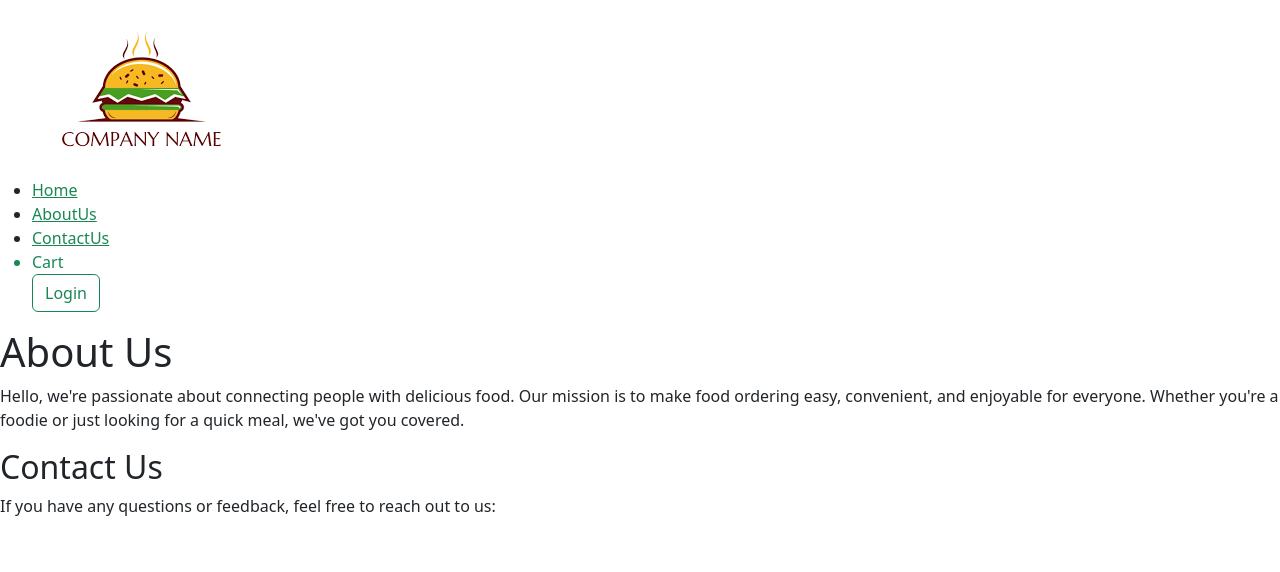
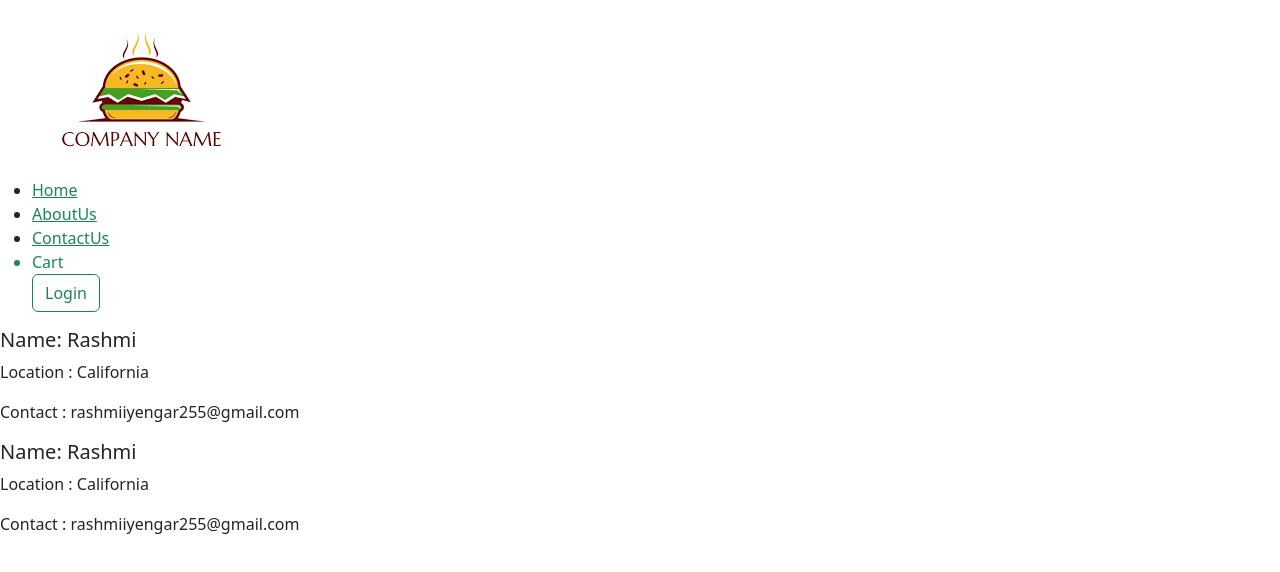
Before and after one commit to rashmiiyengar/React, a React app: page /about in a window 1280 px wide. Shown: the top 572 px of the page. Built offline with nearby package versions, Linux system fonts and the light colour scheme; the HTML template or start-up script is replaced by a standard one.

Commit message:
Added one User class based component

```diff
--- a/index.css
+++ b/index.css
@@ -87,3 +87,25 @@
 .app-theme{
   color: green;
 }
+
+.transparent-background {
+  background-color: rgba(122, 161, 124, 0.05); /* Use rgba to set a transparent background color */
+  padding: 20px;
+  border: 1px solid #ccc;
+}
+
+.transparent-background h1 {
+  font-size: 24px;
+  color: #333;
+}
+
+.transparent-background p {
+  font-size: 16px;
+  color: #555;
+}
+
+.user-card{
+  padding: 10px;
+  border:1px solid black;
+  margin:10px
+}
--- a/src/components/About.js
+++ b/src/components/About.js
@@ -1,26 +1,11 @@
-import picture from "../../RashmiR.jpg";
+import User from "./User";
+import UserClass from "./UserClass";
 
 const About = () => {
   return (
-    <div>
-      <div className="app-theme">
-        <div>
-          <h1>About Us</h1>
-          <p>
-            Hello, we're passionate about connecting people with delicious food.
-            Our mission is to make food ordering easy, convenient, and enjoyable
-            for everyone. Whether you're a foodie or just looking for a quick
-            meal, we've got you covered.
-          </p>
-        </div>
-
-        <div>
-          <h2>Contact Us</h2>
-          <p>
-            If you have any questions or feedback, feel free to reach out to us:
-          </p>
-        </div>
-      </div>
+    <div >
+      <User name={"Rashmi"}/>
+      <UserClass name={"Rashmi"}/>
     </div>
   );
 };
--- a/src/components/Body.js
+++ b/src/components/Body.js
@@ -73,7 +73,7 @@ const Body = () => {
           className="filter-btn btn btn-outline-success"
           onClick={() => {
             let filteredList = listOfRestaurants.filter(
-              (res) => res.info.avgRating > 4.1
+              (res) => res.info.avgRating > 4.2
             );
             setFilteredRestaurant(filteredList);
             console.log(filteredList);
--- /dev/null
+++ b/src/components/User.js
@@ -0,0 +1,13 @@
+const User =({name})=>{
+
+    return (
+        <div  className="transparent-background user-card">
+            <h5 >Name: {name} </h5>
+            <p >Location : California</p>
+            <p >Contact : rashmiiyengar255@gmail.com</p>
+
+        </div>
+    )
+}
+
+export default User;
--- /dev/null
+++ b/src/components/UserClass.js
@@ -0,0 +1,24 @@
+import React from "react"
+
+class UserClass extends React.Component {
+
+constructor(props){
+    super(props);
+
+}
+
+
+  render() {
+    return (
+      <div className="transparent-background user-card">
+        <h5>Name: {this.props.name} </h5>
+        <p>Location : California</p>
+        <p>Contact : rashmiiyengar255@gmail.com</p>
+      </div>
+    );
+  }
+
+
+}
+
+export default UserClass;
```
Also changed, not shown: RashmiR.jpg (deleted), src/App.js (line endings or trailing spaces).
